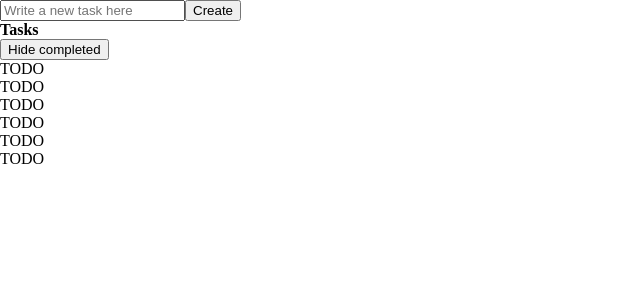
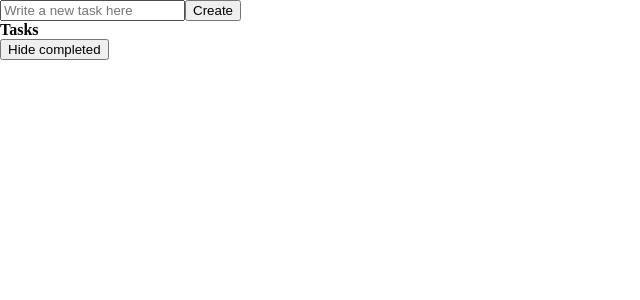
Before and after one commit to Julienger0/to-do-list-elecctro, a React (Create React App) app: page / in a window 1280 px wide. Shown: the top 300 px of the page, without its empty margins (0-640 px from the left). Built offline with nearby package versions, Linux system fonts and the light colour scheme.

Commit message:
Todolist.js: Delete task working

```diff
--- a/package.json
+++ b/package.json
@@ -9,6 +9,7 @@
     "react": "^18.1.0",
     "react-dom": "^18.1.0",
     "react-scripts": "5.0.1",
+    "uuid": "^8.3.2",
     "web-vitals": "^2.1.4"
   },
   "scripts": {
--- a/src/AddTask.js
+++ b/src/AddTask.js
@@ -1,5 +1,6 @@
 import React, { useState } from "react";
 import { useStateValue } from "./StateProvider";
+import { v4 as uuidv4 } from "uuid";
 
 function AddTask() {
   const [{ todolist }, dispatch] = useStateValue();
@@ -11,12 +12,11 @@ function AddTask() {
       type: "ADD_TASK",
       item: {
         name: name,
-        id: 2,
+        id: uuidv4(),
         completed: false,
       },
     });
     setName("");
-    console.log({ todolist });
   };
 
   return (
--- a/src/ToDoList.js
+++ b/src/ToDoList.js
@@ -1,16 +1,26 @@
 import React from "react";
+import { useStateValue } from "./StateProvider";
 
 function ToDoList() {
+  const [{ todolist }, dispatch] = useStateValue();
+  const DeleteTask = (id) => {
+    dispatch({
+      type: "DELETE_TASK",
+      id: id,
+    });
+  };
   return (
     <div className="todolist">
       <h4 className="todolist_title">Tasks</h4>
       <button>Hide completed</button>
-      <p>TODO</p>
-      <p>TODO</p>
-      <p>TODO</p>
-      <p>TODO</p>
-      <p>TODO</p>
-      <p>TODO</p>
+      {todolist.map((item, id) => (
+        <div className="todolist_todo" key={id}>
+          <button>Complete</button>
+          <p>{item.name}</p>
+          <button>Edit</button>
+          <button onClick={() => DeleteTask(item.id)}>Delete</button>
+        </div>
+      ))}
     </div>
   );
 }
```
Also changed, not shown: 1 other file (tests, documents, lock files or other folders).
